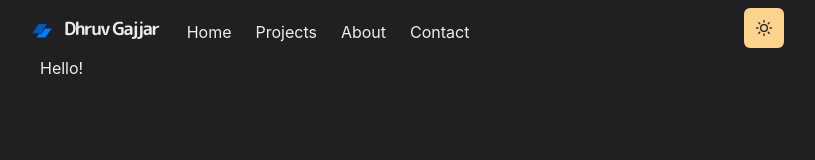
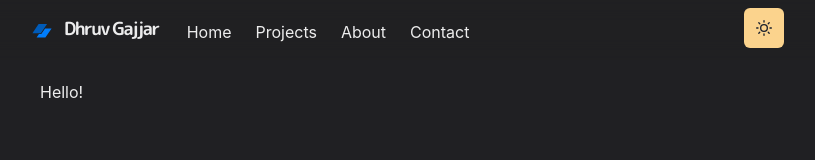
Before and after one commit to Dhruv-Gajjar/dhruv-homepage, a Next.js app: page / in a window 1280 px wide. Shown: the top 160 px of the page, without its empty margins (232-1047 px from the left). Built offline with nearby package versions, Linux system fonts and the light colour scheme.

Commit message:
Update main.jsx

```diff
--- a/components/layout/main.jsx
+++ b/components/layout/main.jsx
@@ -1,5 +1,6 @@
 import Head from "next/head";
 import Navbar from "../Navbar";
+import Font from "../Font";
 import { Box, Container } from "@chakra-ui/react";
 
 const Main = ({ children }) => {
@@ -16,8 +17,9 @@
             </Head>
 
             <Navbar />
+            <Font />
 
-            <Container maxW="container.md" pt={14}>
+            <Container maxW="container.md" pt={20}>
                 {children}
             </Container>
         </Box>
```
